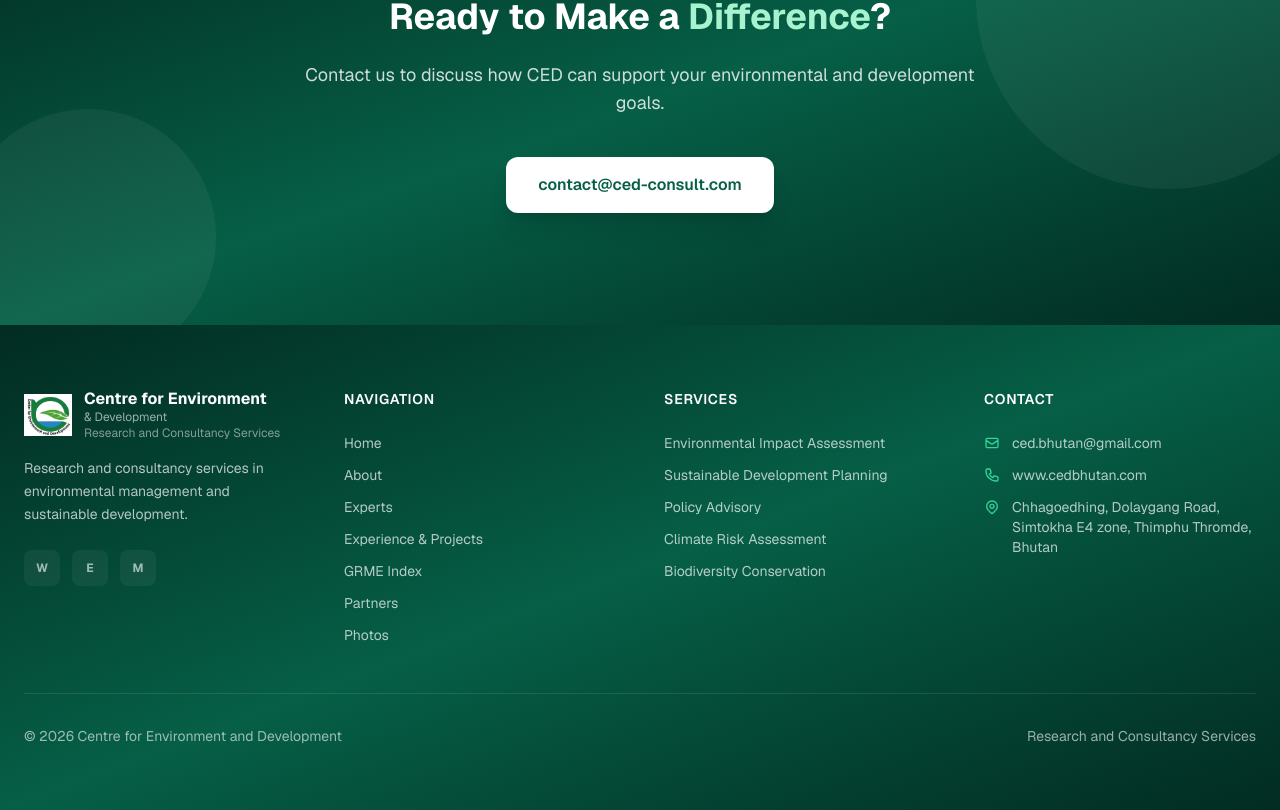
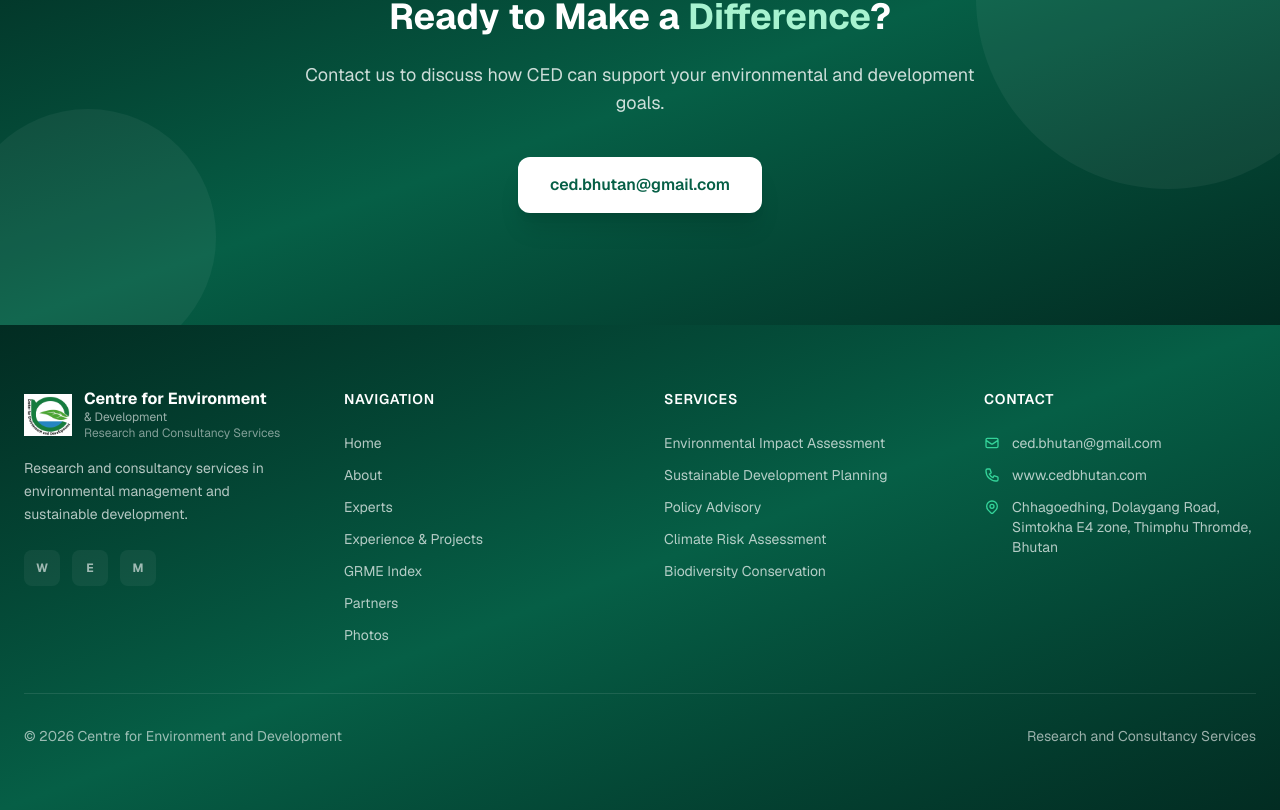
Before and after one commit to Ri-dhee/CED, a Next.js app: page / in a window 1280 px wide. Shown: the part 2200-3010 px from the top of the page. Built offline with nearby package versions, Linux system fonts and the light colour scheme.

Commit message:
Update CED contact details

```diff
--- a/src/app/layout.tsx
+++ b/src/app/layout.tsx
@@ -93,7 +93,7 @@
                 "@type": "ContactPoint",
                 telephone: "+975-2-324456",
                 contactType: "customer service",
-                email: "contact@ced-consult.com",
+                email: "ced.bhutan@gmail.com",
               },
               sameAs: [],
             }),
--- a/src/app/page.tsx
+++ b/src/app/page.tsx
@@ -166,12 +166,12 @@
           <p className="text-white/80 text-lg mb-10 max-w-2xl mx-auto">
             Contact us to discuss how CED can support your environmental and development goals.
           </p>
-          <a
-            href="mailto:contact@ced-consult.com"
-            className="inline-flex px-8 py-4 bg-white text-primary-dark font-semibold rounded-xl shadow-xl hover:shadow-2xl transition-all hover:scale-105"
-          >
-            contact@ced-consult.com
-          </a>
+            <a
+              href="mailto:ced.bhutan@gmail.com"
+              className="inline-flex px-8 py-4 bg-white text-primary-dark font-semibold rounded-xl shadow-xl hover:shadow-2xl transition-all hover:scale-105"
+            >
+              ced.bhutan@gmail.com
+            </a>
         </div>
       </section>
     </div>
--- a/src/components/MobileNav.tsx
+++ b/src/components/MobileNav.tsx
@@ -153,7 +153,7 @@
             )
           )}
           <a
-            href="https://mail.google.com/mail/?view=cm&fs=1&to=contact@ced-consult.com&subject=CED%20Inquiry"
+            href="https://mail.google.com/mail/?view=cm&fs=1&to=ced.bhutan@gmail.com&subject=CED%20Inquiry"
             target="_blank"
             rel="noopener noreferrer"
             onClick={closeNav}
```
